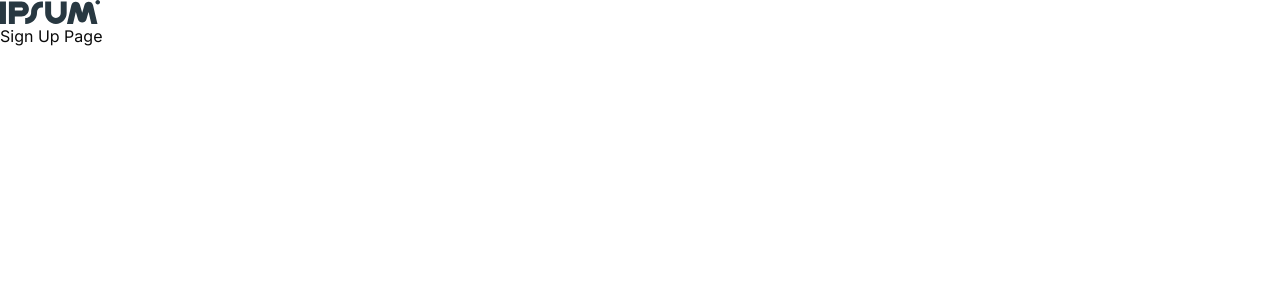
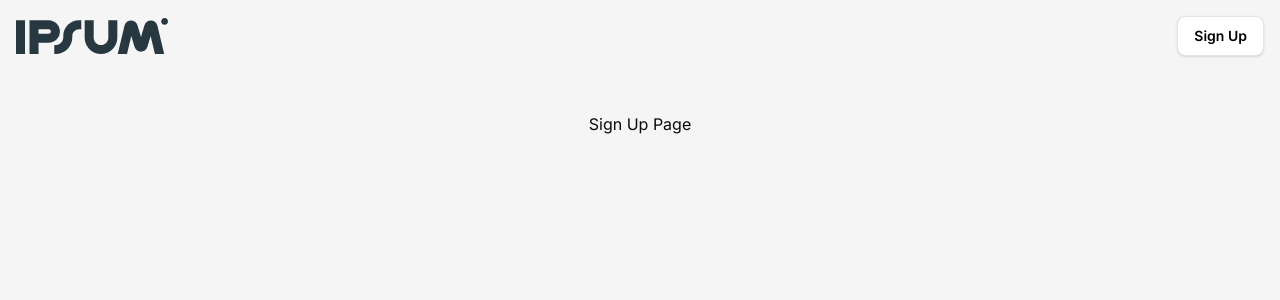
Before and after one commit to cignoBianco/task_manager_front, a Next.js app: page /sign-up in a window 1280 px wide. Shown: the top 300 px of the page. Built offline with nearby package versions, Linux system fonts and the light colour scheme.

Commit message:
add auth layout

```diff
--- a/app/(auth)/layout.tsx
+++ b/app/(auth)/layout.tsx
@@ -1,3 +1,4 @@
+import { Button } from '@/components/ui/button';
 import Image from 'next/image';
 interface AuthLayoutPropd {
     children: React.ReactNode;
@@ -5,10 +6,21 @@ interface AuthLayoutPropd {
 
 const AuthLayout = ({ children }: AuthLayoutPropd) => {
     return (
-        <div>
-            <Image src="/logo.svg" height={50} width={100} alt="TMLogo" />
-            {children}
-        </div>
+        <main className='bg-neutral-100 min-h-screen'>
+            <div className='mx-auto max-w-screen-2xl p-4'>
+                <nav className="flex justify-between items-center">
+                    <Image src="/logo.svg" alt={"logo"} width={152} height={56} />
+                    <div className='flex items-center gap-2'>
+                        <Button variant={"secondary"}>
+                            Sign Up
+                        </Button>
+                    </div>
+                </nav>
+                <div className='flex flex-col items-center justify-center pt-4 md:pt-14'>
+                    {children}
+                </div>
+            </div>
+        </main>
     );
 }
 
```
